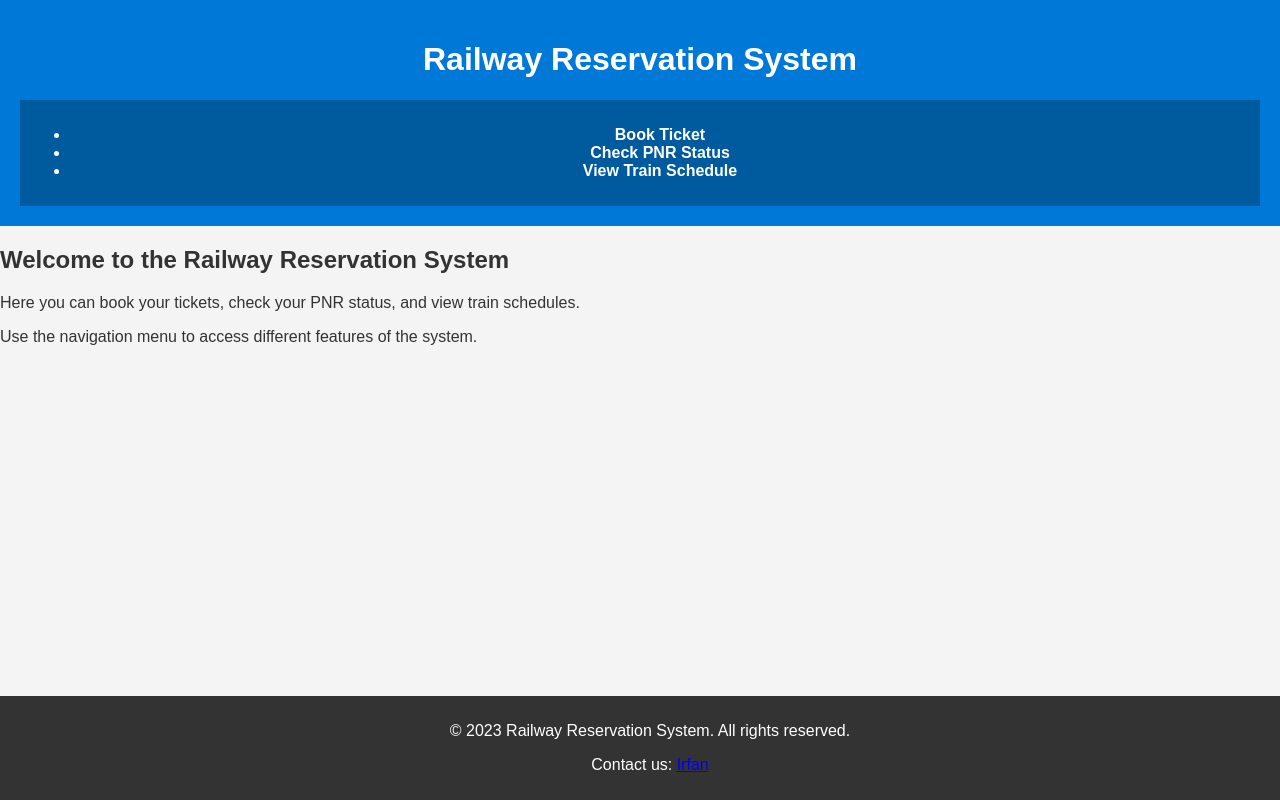
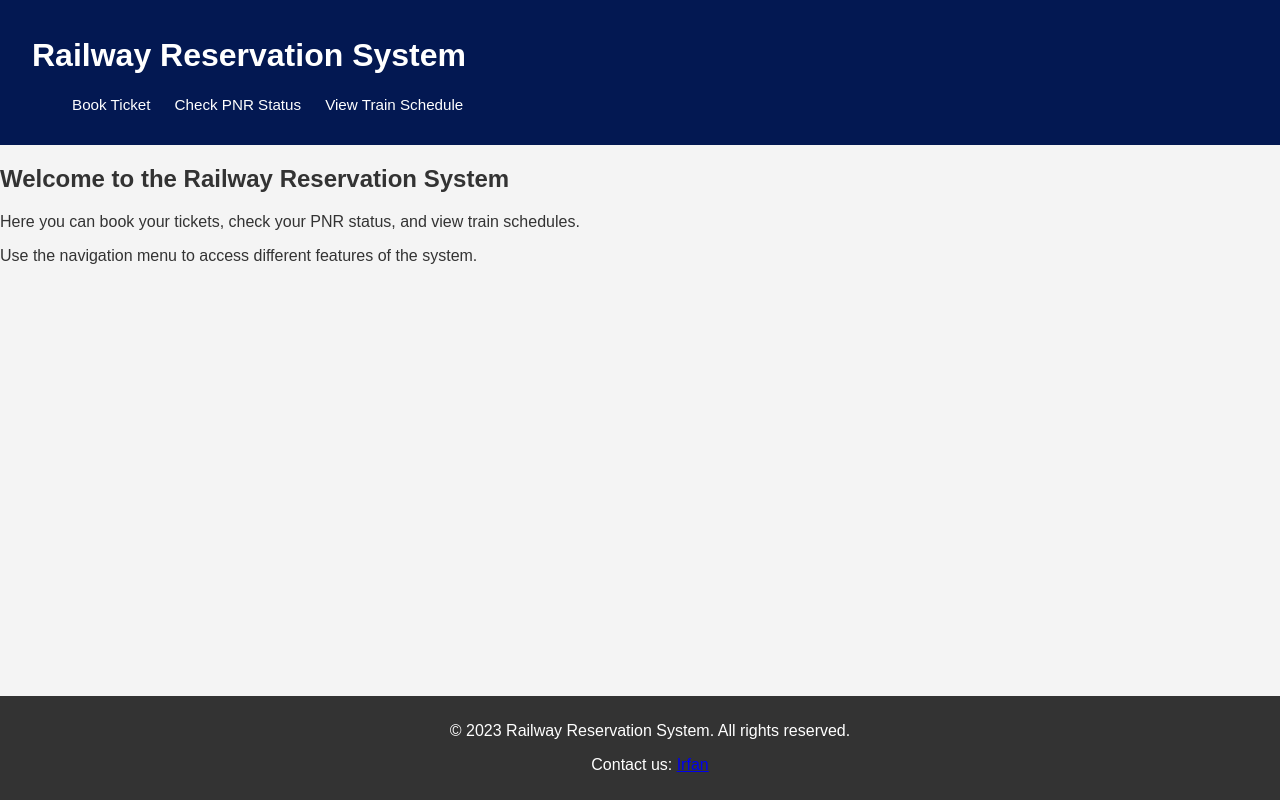
Before and after one commit to c137v8/Railway-Reservation, a plain HTML site: page index.html in a window 1280 px wide. Drawn offline with Linux system fonts and the light colour scheme.

Commit message:
added nav for navigation

```diff
--- a/style.css
+++ b/style.css
@@ -9,28 +9,31 @@ body {
 
 /* Header styles */
 header {
-    background-color: #0078d7;
+    background-color: #031852;
     color: white;
-    padding: 20px;
-    text-align: center;
+    padding: 1rem 2rem;
 }
 
-/* Navigation styles */
-nav {
-    background-color: #005a9e;
-    padding: 10px;
-    text-align: center;
+
+.nav-links {
+    list-style: none;
+    display: flex;
+    gap: 1.5rem;
+    align-items: center;
+    flex-wrap: wrap;
+
 }
 
-nav a {
+
+.nav-links li a {
     color: white;
     text-decoration: none;
-    margin: 0 15px;
-    font-weight: bold;
-}
+    font-weight: 500;
+    display: flex;
+    align-items: center;
+    font-size: 0.95rem;
+    transition: color 0.3s;
 
-nav a:hover {
-    text-decoration: underline;
 }
 
 /* Main content styles */
@@ -56,6 +59,8 @@ footer {
     position: fixed;
     bottom: 0;
     width: 100%;
+    margin-top: 3rem;
+
 }
 
 /* Button styles */
```
